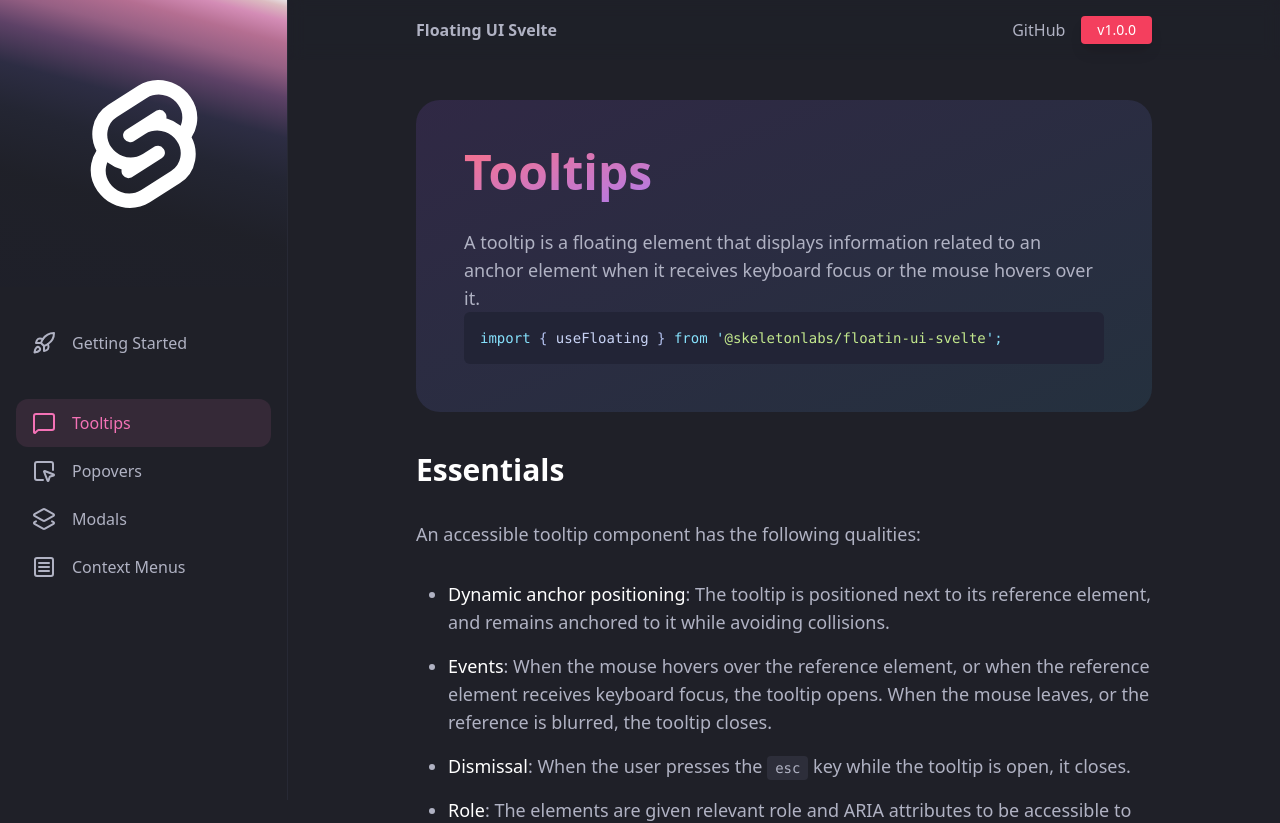
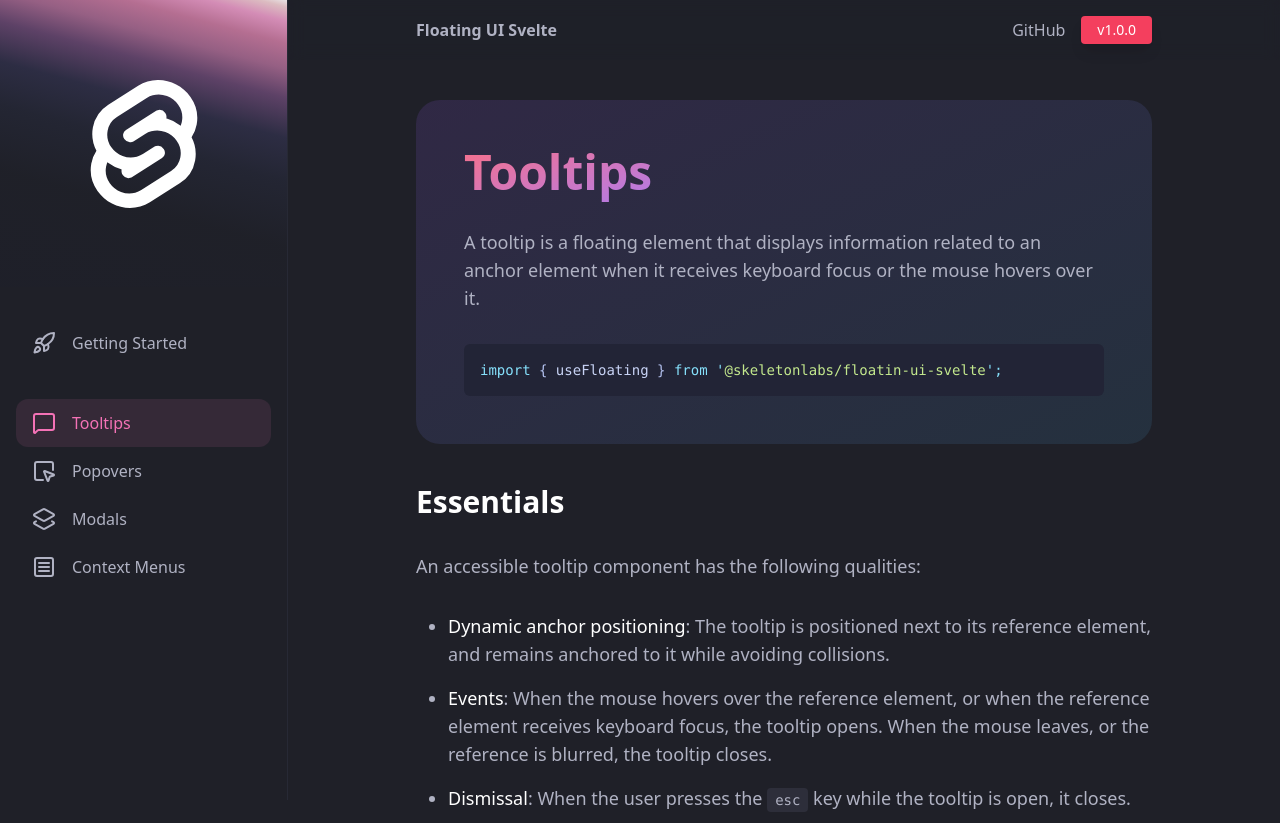
Before and after one commit to skeletonlabs/floating-ui-svelte, a SvelteKit app: page /tooltips in a window 1280 px wide. Shown: the top 823 px of the page. Built offline with nearby package versions, Linux system fonts and the light colour scheme.

Commit message:
Fixed code block issues

```diff
--- a/src/docs/components/CodeBlock/CodeBlock.svelte
+++ b/src/docs/components/CodeBlock/CodeBlock.svelte
@@ -12,7 +12,8 @@
 	let { code, lang = 'text' }: Props = $props();
 
 	const html = $derived(
-		$page.data.highlighter.codeToHtml(code, {
+		// eslint-disable-next-line svelte/valid-compile
+		$page.data.highlighter.codeToHtml(code.trim(), {
 			lang,
 			themes: {
 				// @ts-expect-error - Shiki theme type is annoyingly strict
@@ -24,13 +25,11 @@
 	);
 </script>
 
-<div class="codeblock contents">
-	<!-- svelte-ignore svelte/no-at-html-tags-->
-	{@html html}
-</div>
+<!-- svelte-ignore svelte/no-at-html-tags-->
+{@html html}
 
 <style lang="postcss">
-	.codeblock :global(pre) {
-		@apply p-4 rounded-md text-sm;
+	:global(.shiki) {
+		@apply p-4 text-sm rounded-md whitespace-pre-wrap;
 	}
 </style>
--- a/src/routes/tooltips/+page.svelte
+++ b/src/routes/tooltips/+page.svelte
@@ -51,7 +51,7 @@
 			code={`
 import { useFloating } from '@skeletonlabs/floating-ui-svelte';
 
-// TBD`.trim()}
+// TBD`}
 			lang="typescript"
 		/>
 
```
